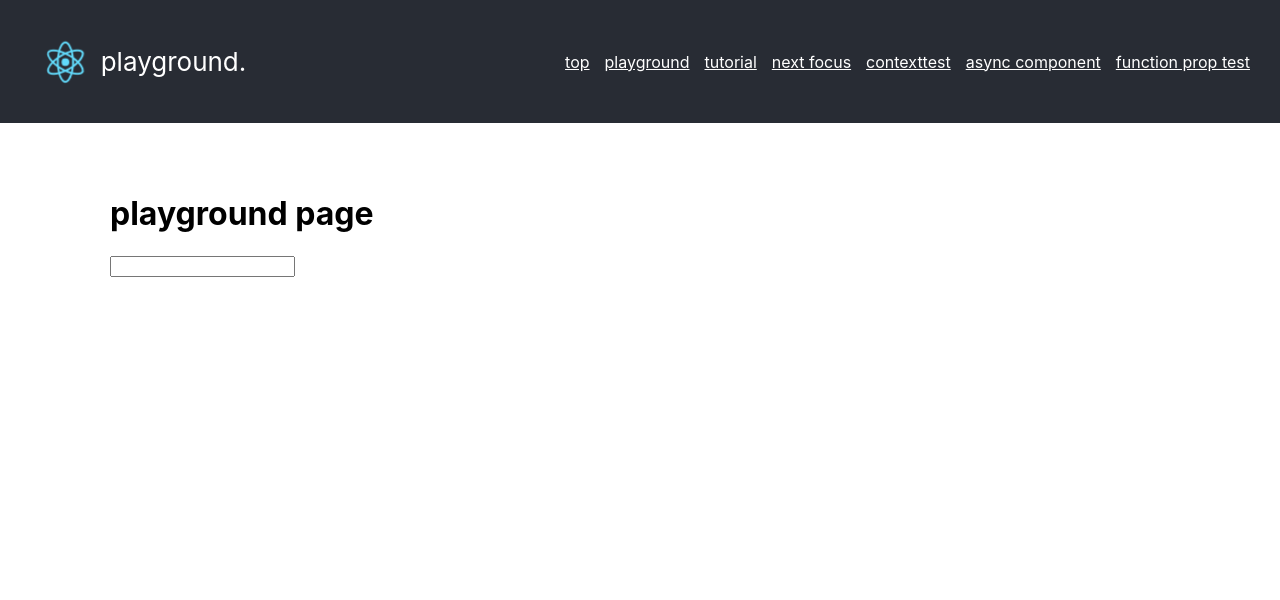
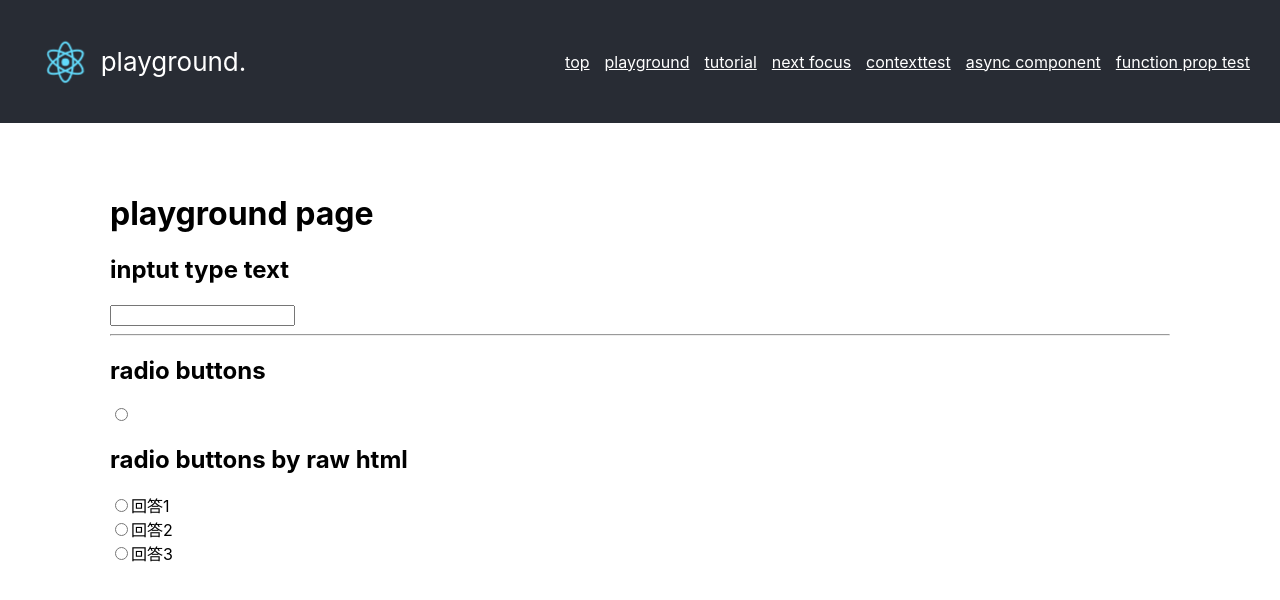
Before and after one commit to neripark/react-typescript-playground, a React app: page /playground in a window 1280 px wide. Shown: the top 600 px of the page. Built offline with nearby package versions, Linux system fonts and the light colour scheme.

Commit message:
init radio component and raw html

```diff
--- /dev/null
+++ b/src/components/Radios/index.tsx
@@ -0,0 +1,8 @@
+import * as React from "react";
+
+interface RadioButtonProps
+  extends Omit<React.InputHTMLAttributes<HTMLInputElement>, "type"> {}
+
+export const RadioButton: React.FC<RadioButtonProps> = props => {
+  return <input type="radio" {...props} />;
+};
--- a/src/pages/Playground.tsx
+++ b/src/pages/Playground.tsx
@@ -1,5 +1,6 @@
 import * as React from "react";
 import { RouteComponentProps } from "react-router-dom";
+import { RadioButton } from "../components/Radios";
 
 type PageProps = {} & RouteComponentProps<{}>;
 
@@ -10,7 +11,38 @@ const Playground: React.FC<PageProps> = () => {
   return (
     <>
       <h1>playground page</h1>
+      <h2>inptut type text</h2>
       <input type="text" onChange={e => onChange(e)} />
+      <hr />
+      <h2>radio buttons</h2>
+      <RadioButton />
+      <h2>radio buttons by raw html</h2>
+      <RawRadioButtons />
+    </>
+  );
+};
+
+const RawRadioButtons: React.FC = () => {
+  return (
+    <>
+      <div>
+        <label>
+          <input type="radio" name="question1" value="answer1" />
+          <span>回答1</span>
+        </label>
+      </div>
+      <div>
+        <label>
+          <input type="radio" name="question1" value="answer2" />
+          <span>回答2</span>
+        </label>
+      </div>
+      <div>
+        <label>
+          <input type="radio" name="question1" value="answer3" />
+          <span>回答3</span>
+        </label>
+      </div>
     </>
   );
 };
```
